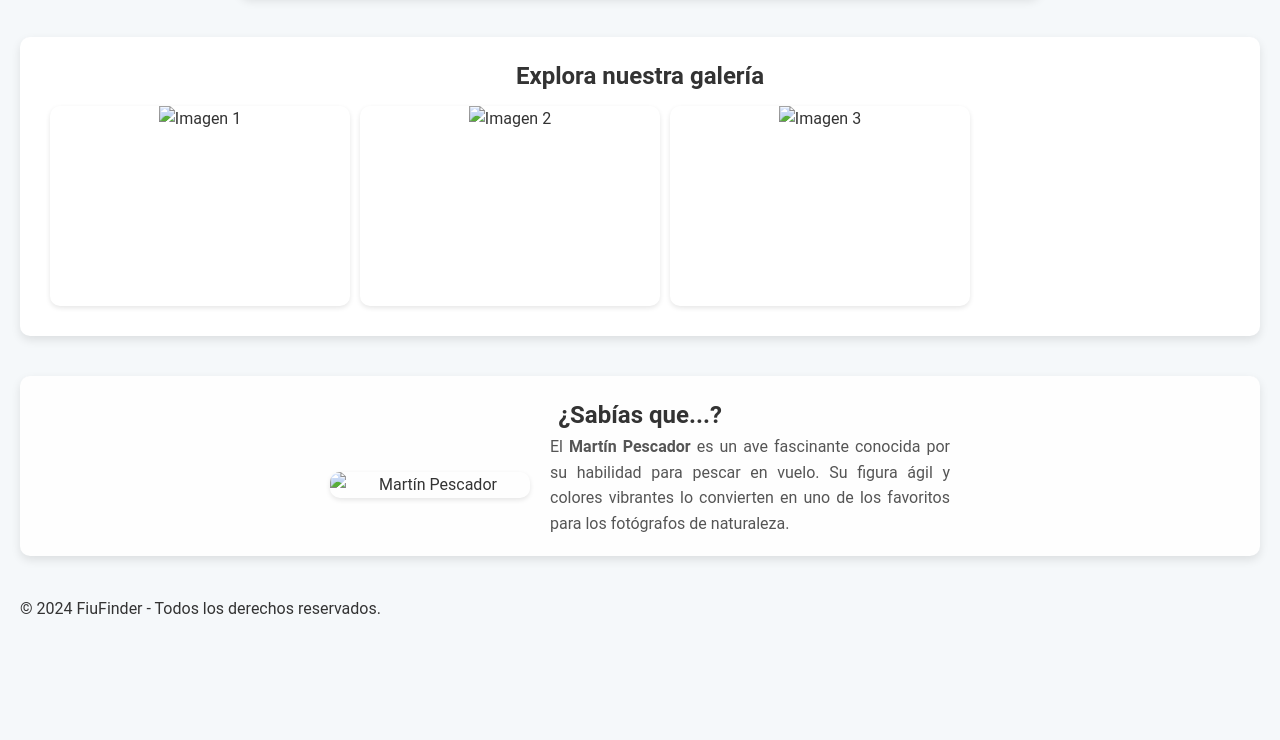
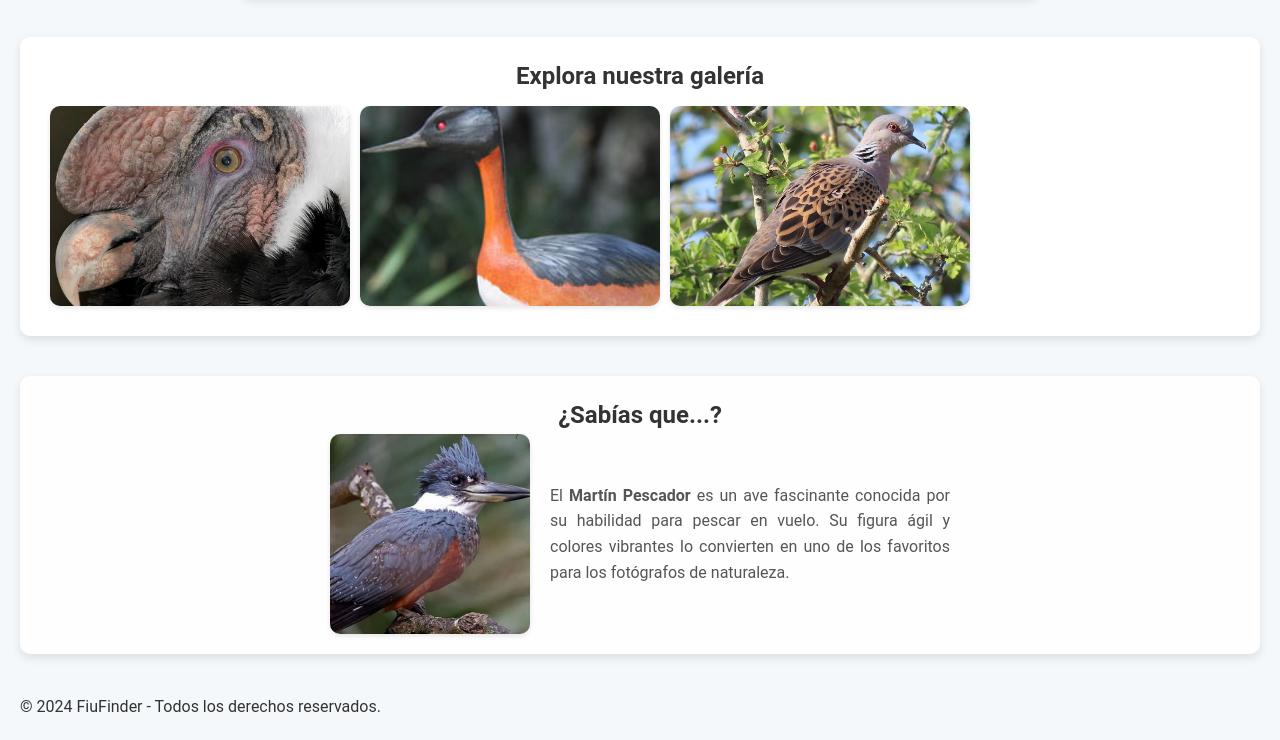
Before and after one commit to donlurd/web, a plain HTML site: page index.html in a window 1280 px wide. Shown: the part 525-1265 px from the top of the page. Before the commit the page ends 1167 px from the top, so only its background shows below. Drawn offline with Linux system fonts and the light colour scheme; the site is published under a folder, as on GitHub Pages, so addresses that start at the root find nothing; no server answers.

Commit message:
case and /

```diff
--- a/index.html
+++ b/index.html
@@ -43,9 +43,9 @@
         <section class="carousel">
             <h2>Explora nuestra galería</h2>
             <div class="carousel-container">
-                <div class="carousel-item"><img src="/public/condor.png" alt="Imagen 1"></div>
-                <div class="carousel-item"><img src="/public/huala.png" alt="Imagen 2"></div>
-                <div class="carousel-item"><img src="/public/tortola.png" alt="Imagen 3"></div>
+                <div class="carousel-item"><img src="public/condor.png" alt="Imagen 1"></div>
+                <div class="carousel-item"><img src="public/huala.png" alt="Imagen 2"></div>
+                <div class="carousel-item"><img src="public/tortola.png" alt="Imagen 3"></div>
             </div>
         </section>
 
@@ -53,7 +53,7 @@
         <section class="highlight">
             <h2>¿Sabías que...?</h2>
             <div class="highlight-content">
-                <img src="/public/martinolix.png" alt="Martín Pescador" class="highlight-image">
+                <img src="public/martinolix.png" alt="Martín Pescador" class="highlight-image">
                 <p>
                     El <strong>Martín Pescador</strong> es un ave fascinante conocida por su habilidad para pescar en vuelo.
                     Su figura ágil y colores vibrantes lo convierten en uno de los favoritos para los fotógrafos de naturaleza.
```
Also changed, not shown: camara.html (+1 -1 lines), galeria.html (+1 -1 lines).
